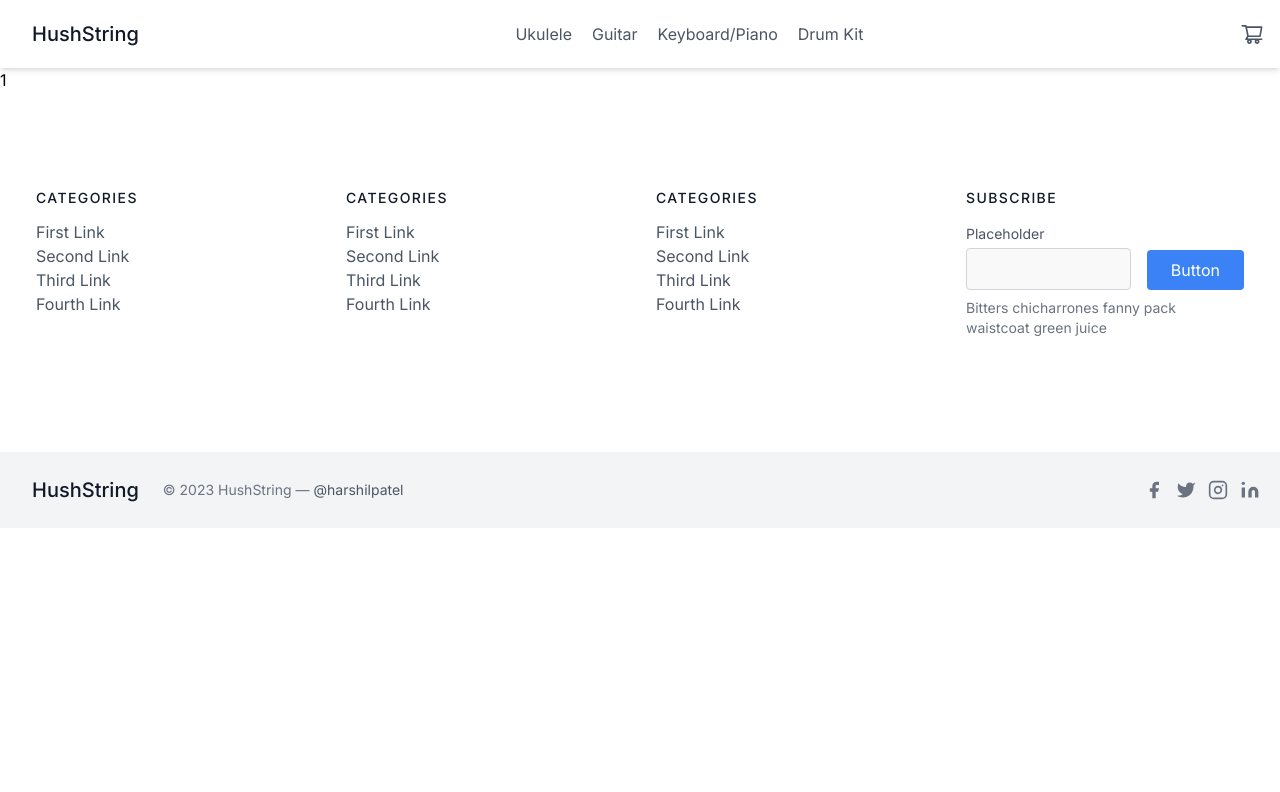
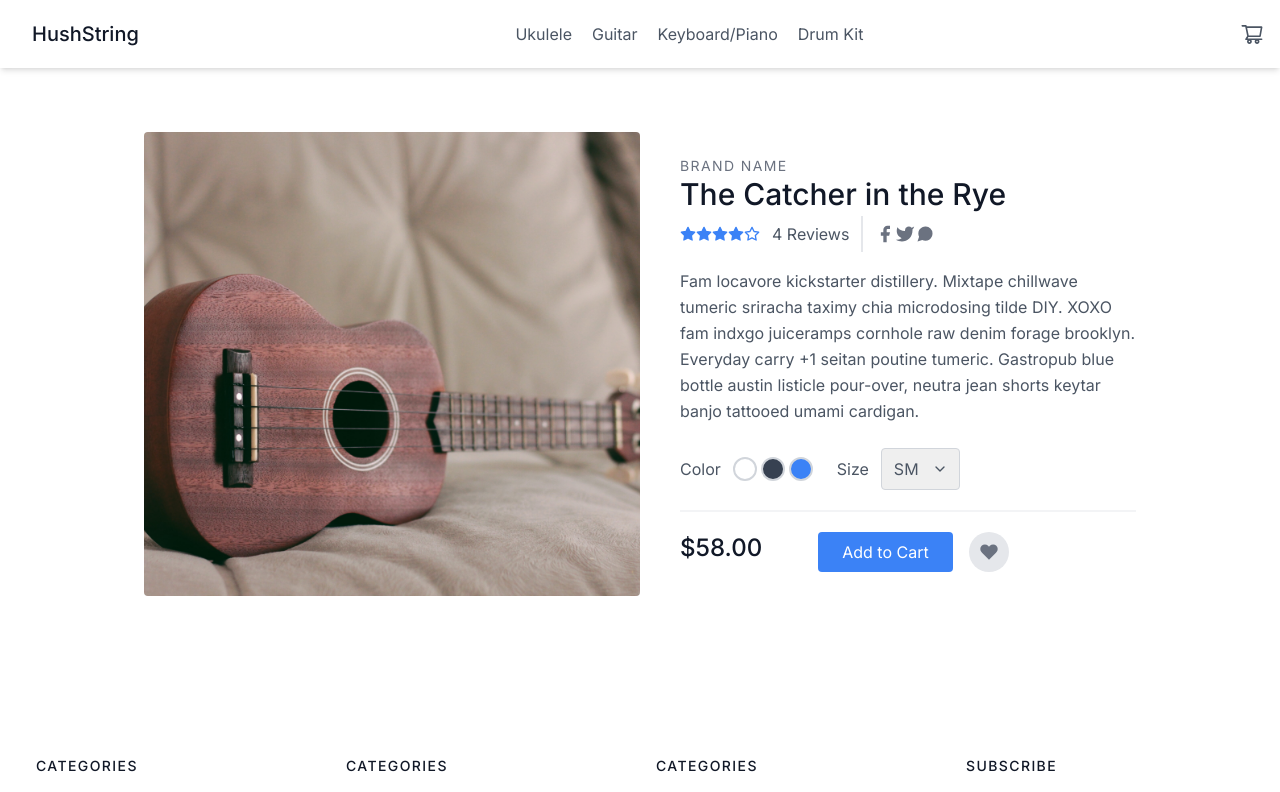
Before and after one commit to me-harshil/Hush-String, a Next.js app: page /product/1 in a window 1280 px wide. Shown: the top 792 px of the page. Built offline with nearby package versions, Linux system fonts and the light colour scheme.

Commit message:
Design product page

```diff
--- a/src/app/(webstiepages)/product/[slug]/page.js
+++ b/src/app/(webstiepages)/product/[slug]/page.js
@@ -1,10 +1,192 @@
-import React from 'react'
+import React from "react";
+import Image from "next/image";
 
-const ProductInfo = ({params}) => {
-    const slug = params.slug
+const ProductInfo = ({ params }) => {
+  const slug = params.slug;
   return (
-    <div>{slug}</div>
-  )
-}
+    <>
+      <section className="text-gray-600 body-font overflow-hidden">
+        <div className="container px-5 py-16 mx-auto">
+          <div className="lg:w-4/5 mx-auto flex flex-wrap">
+            <Image
+              alt="ecommerce"
+              className="lg:w-1/2 w-full lg:h-auto object-cover object-center rounded"
+              src="/ukulele.jpg"
+              width={400}
+              height={400}
+              priority
+            />
+            <div className="lg:w-1/2 w-full lg:pl-10 lg:py-6 mt-6 lg:mt-0">
+              <h2 className="text-sm title-font text-gray-500 tracking-widest">
+                BRAND NAME
+              </h2>
+              <h1 className="text-gray-900 text-3xl title-font font-medium mb-1">
+                The Catcher in the Rye
+              </h1>
+              <div className="flex mb-4">
+                <span className="flex items-center">
+                  <svg
+                    fill="currentColor"
+                    stroke="currentColor"
+                    strokeLinecap="round"
+                    strokeLinejoin="round"
+                    strokeWidth="2"
+                    className="w-4 h-4 text-blue-500"
+                    viewBox="0 0 24 24"
+                  >
+                    <path d="M12 2l3.09 6.26L22 9.27l-5 4.87 1.18 6.88L12 17.77l-6.18 3.25L7 14.14 2 9.27l6.91-1.01L12 2z"></path>
+                  </svg>
+                  <svg
+                    fill="currentColor"
+                    stroke="currentColor"
+                    strokeLinecap="round"
+                    strokeLinejoin="round"
+                    strokeWidth="2"
+                    className="w-4 h-4 text-blue-500"
+                    viewBox="0 0 24 24"
+                  >
+                    <path d="M12 2l3.09 6.26L22 9.27l-5 4.87 1.18 6.88L12 17.77l-6.18 3.25L7 14.14 2 9.27l6.91-1.01L12 2z"></path>
+                  </svg>
+                  <svg
+                    fill="currentColor"
+                    stroke="currentColor"
+                    strokeLinecap="round"
+                    strokeLinejoin="round"
+                    strokeWidth="2"
+                    className="w-4 h-4 text-blue-500"
+                    viewBox="0 0 24 24"
+                  >
+                    <path d="M12 2l3.09 6.26L22 9.27l-5 4.87 1.18 6.88L12 17.77l-6.18 3.25L7 14.14 2 9.27l6.91-1.01L12 2z"></path>
+                  </svg>
+                  <svg
+                    fill="currentColor"
+                    stroke="currentColor"
+                    strokeLinecap="round"
+                    strokeLinejoin="round"
+                    strokeWidth="2"
+                    className="w-4 h-4 text-blue-500"
+                    viewBox="0 0 24 24"
+                  >
+                    <path d="M12 2l3.09 6.26L22 9.27l-5 4.87 1.18 6.88L12 17.77l-6.18 3.25L7 14.14 2 9.27l6.91-1.01L12 2z"></path>
+                  </svg>
+                  <svg
+                    fill="none"
+                    stroke="currentColor"
+                    strokeLinecap="round"
+                    strokeLinejoin="round"
+                    strokeWidth="2"
+                    className="w-4 h-4 text-blue-500"
+                    viewBox="0 0 24 24"
+                  >
+                    <path d="M12 2l3.09 6.26L22 9.27l-5 4.87 1.18 6.88L12 17.77l-6.18 3.25L7 14.14 2 9.27l6.91-1.01L12 2z"></path>
+                  </svg>
+                  <span className="text-gray-600 ml-3">4 Reviews</span>
+                </span>
+                <span className="flex ml-3 pl-3 py-2 border-l-2 border-gray-200 space-x-2s">
+                  <a className="text-gray-500">
+                    <svg
+                      fill="currentColor"
+                      strokeLinecap="round"
+                      strokeLinejoin="round"
+                      strokeWidth="2"
+                      className="w-5 h-5"
+                      viewBox="0 0 24 24"
+                    >
+                      <path d="M18 2h-3a5 5 0 00-5 5v3H7v4h3v8h4v-8h3l1-4h-4V7a1 1 0 011-1h3z"></path>
+                    </svg>
+                  </a>
+                  <a className="text-gray-500">
+                    <svg
+                      fill="currentColor"
+                      strokeLinecap="round"
+                      strokeLinejoin="round"
+                      strokeWidth="2"
+                      className="w-5 h-5"
+                      viewBox="0 0 24 24"
+                    >
+                      <path d="M23 3a10.9 10.9 0 01-3.14 1.53 4.48 4.48 0 00-7.86 3v1A10.66 10.66 0 013 4s-4 9 5 13a11.64 11.64 0 01-7 2c9 5 20 0 20-11.5a4.5 4.5 0 00-.08-.83A7.72 7.72 0 0023 3z"></path>
+                    </svg>
+                  </a>
+                  <a className="text-gray-500">
+                    <svg
+                      fill="currentColor"
+                      strokeLinecap="round"
+                      strokeLinejoin="round"
+                      strokeWidth="2"
+                      className="w-5 h-5"
+                      viewBox="0 0 24 24"
+                    >
+                      <path d="M21 11.5a8.38 8.38 0 01-.9 3.8 8.5 8.5 0 01-7.6 4.7 8.38 8.38 0 01-3.8-.9L3 21l1.9-5.7a8.38 8.38 0 01-.9-3.8 8.5 8.5 0 014.7-7.6 8.38 8.38 0 013.8-.9h.5a8.48 8.48 0 018 8v.5z"></path>
+                    </svg>
+                  </a>
+                </span>
+              </div>
+              <p className="leading-relaxed">
+                Fam locavore kickstarter distillery. Mixtape chillwave tumeric
+                sriracha taximy chia microdosing tilde DIY. XOXO fam indxgo
+                juiceramps cornhole raw denim forage brooklyn. Everyday carry +1
+                seitan poutine tumeric. Gastropub blue bottle austin listicle
+                pour-over, neutra jean shorts keytar banjo tattooed umami
+                cardigan.
+              </p>
+              <div className="flex mt-6 items-center pb-5 border-b-2 border-gray-100 mb-5">
+                <div className="flex">
+                  <span className="mr-3">Color</span>
+                  <button className="border-2 border-gray-300 rounded-full w-6 h-6 focus:outline-none"></button>
+                  <button className="border-2 border-gray-300 ml-1 bg-gray-700 rounded-full w-6 h-6 focus:outline-none"></button>
+                  <button className="border-2 border-gray-300 ml-1 bg-blue-500 rounded-full w-6 h-6 focus:outline-none"></button>
+                </div>
+                <div className="flex ml-6 items-center">
+                  <span className="mr-3">Size</span>
+                  <div className="relative">
+                    <select className="rounded border appearance-none border-gray-300 py-2 focus:outline-none focus:ring-2 focus:ring-blue-200 focus:border-blue-500 text-base pl-3 pr-10">
+                      <option>SM</option>
+                      <option>M</option>
+                      <option>L</option>
+                      <option>XL</option>
+                    </select>
+                    <span className="absolute right-0 top-0 h-full w-10 text-center text-gray-600 pointer-events-none flex items-center justify-center">
+                      <svg
+                        fill="none"
+                        stroke="currentColor"
+                        strokeLinecap="round"
+                        strokeLinejoin="round"
+                        strokeWidth="2"
+                        className="w-4 h-4"
+                        viewBox="0 0 24 24"
+                      >
+                        <path d="M6 9l6 6 6-6"></path>
+                      </svg>
+                    </span>
+                  </div>
+                </div>
+              </div>
+              <div className="flex">
+                <span className="title-font font-medium text-2xl text-gray-900">
+                  $58.00
+                </span>
+                <button className="flex ml-14 text-white bg-blue-500 border-0 py-2 px-6 focus:outline-none hover:bg-blue-600 rounded">
+                  Add to Cart
+                </button>
+                <button className="rounded-full w-10 h-10 bg-gray-200 p-0 border-0 inline-flex items-center justify-center text-gray-500 ml-4">
+                  <svg
+                    fill="currentColor"
+                    strokeLinecap="round"
+                    strokeLinejoin="round"
+                    strokeWidth="2"
+                    className="w-5 h-5"
+                    viewBox="0 0 24 24"
+                  >
+                    <path d="M20.84 4.61a5.5 5.5 0 00-7.78 0L12 5.67l-1.06-1.06a5.5 5.5 0 00-7.78 7.78l1.06 1.06L12 21.23l7.78-7.78 1.06-1.06a5.5 5.5 0 000-7.78z"></path>
+                  </svg>
+                </button>
+              </div>
+            </div>
+          </div>
+        </div>
+      </section>
+    </>
+  );
+};
 
-export default ProductInfo
+export default ProductInfo;
--- a/src/components/Navbar.js
+++ b/src/components/Navbar.js
@@ -96,10 +96,15 @@
                 </div>
               </li>
             </ol>
-            <button className="flex mx-auto mt-16 text-white bg-blue-500 border-0 py-2 px-8 focus:outline-none hover:bg-blue-600 rounded text-lg">
-              <BsFillBagCheckFill className="m-1"/>
-              Checkout
-            </button>
+            <div className="flex">
+              <button className="flex mr-2 mt-16 text-white bg-blue-500 border-0 py-2 px-2 focus:outline-none hover:bg-blue-600 rounded text-sm">
+                <BsFillBagCheckFill className="m-1" />
+                Checkout
+              </button>
+              <button className="flex mr-2 mt-16 text-white bg-blue-500 border-0 py-2 px-2 focus:outline-none hover:bg-blue-600 rounded text-sm">
+                Clear Cart
+              </button>
+            </div>
           </div>
         </div>
       </header>
```
